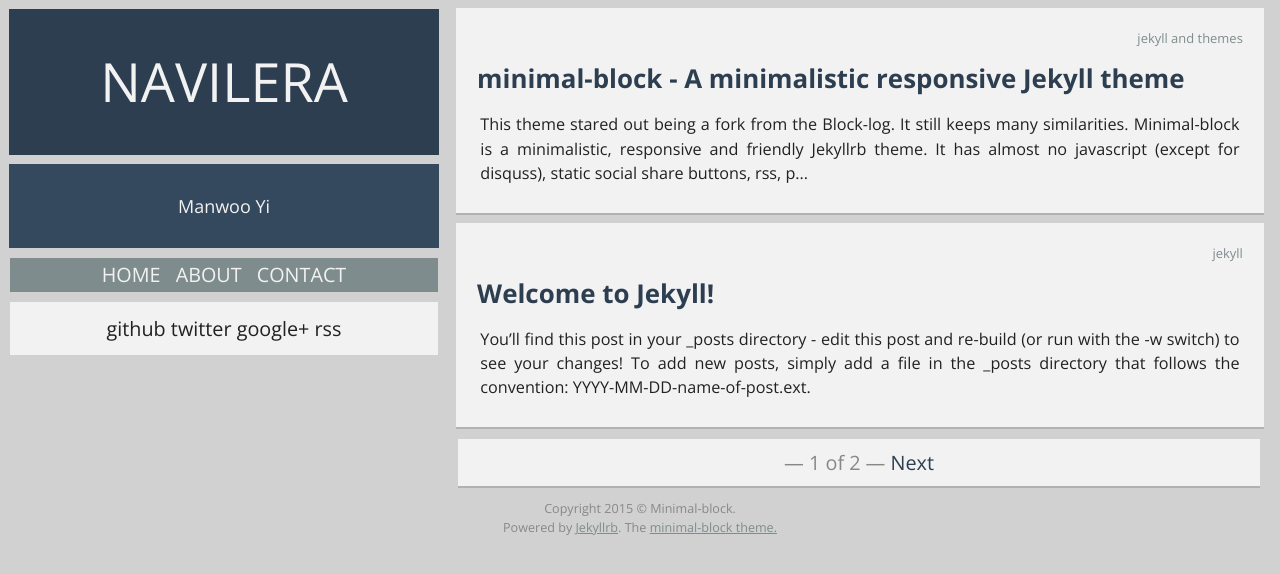
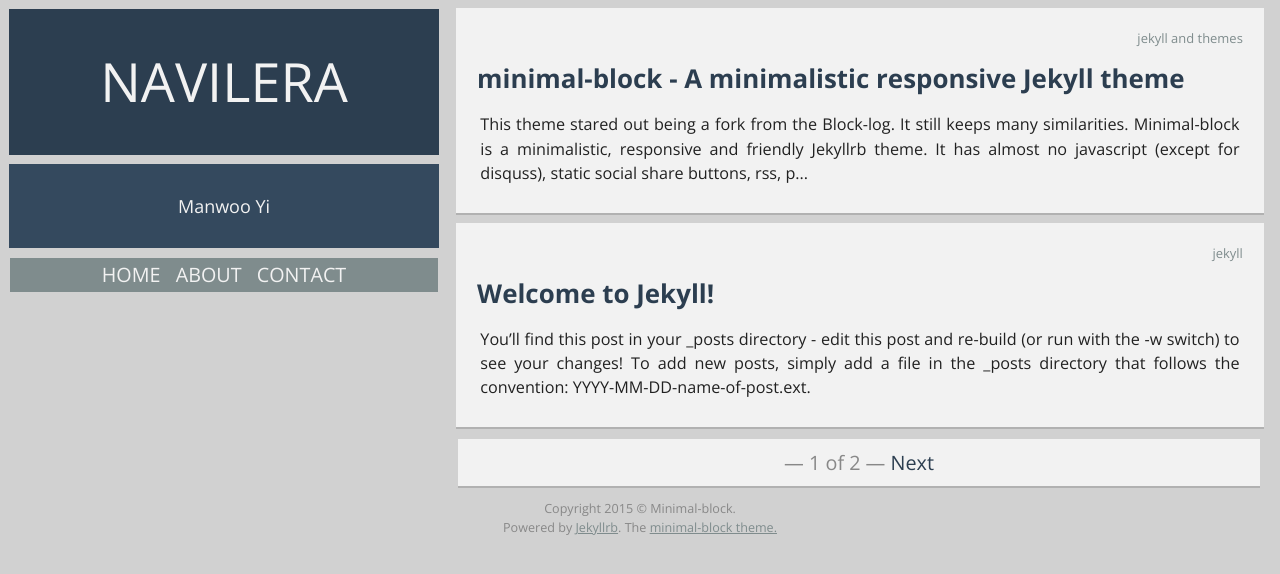
Before and after one commit to navilera/navilera.github.io, a Jekyll site: the page built from index.html, in a window 1280 px wide. Shown: the top 574 px of the page. Built offline with Jekyll 4.4.1, drawn with Linux system fonts in a browser that asks for light colours; the list of posts is cut into pages by our own code.

Commit message:
Remove social links

```diff
--- a/_layouts/default.html
+++ b/_layouts/default.html
@@ -47,13 +47,6 @@
             <a href='{{ site.url }}/contact/'>Contact</a>
         </nav>
 
-        <div class='module links color-3'>
-            <a href='https://github.com/{{ site.github }}' title='Profile in Github' target='_blank'>github</a>
-            <a href='https://twitter.com/{{ site.twitter }}' title='Profile in Twitter' target='_blank'>twitter</a>
-            <a href='https://plus.google.com/{{ site.google }}' title='Profile in Google+' target='_blank'>Google+</a>
-            <a href='{{ site.url }}/feed.xml' title='Suscribe to RSS' target='_blank'>rss</a>
-        </div>
-
     </header>
 
     {{ content }}
```
